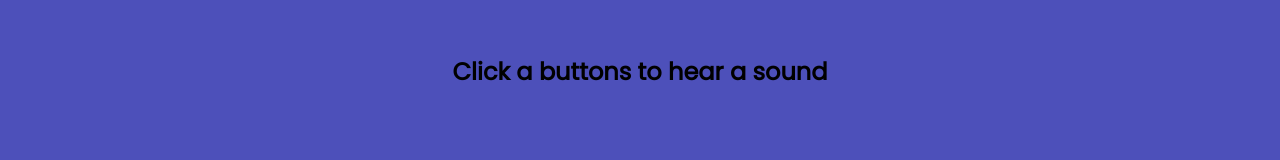
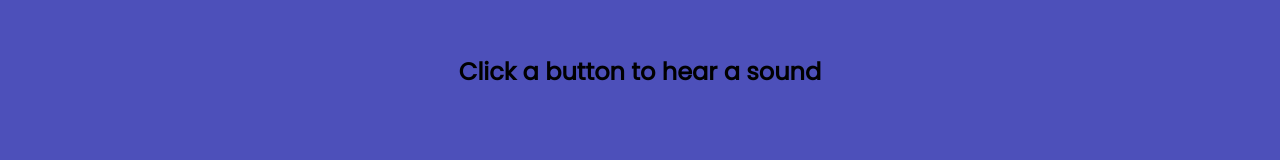
Before and after one commit to RioKartoffel/JS-Day-9, a plain HTML site: page index.html in a window 1280 px wide. Shown: the part 120-280 px from the top of the page. Drawn offline with Linux system fonts and the light colour scheme.

Commit message:
spelling correction

```diff
--- a/index.html
+++ b/index.html
@@ -13,7 +13,7 @@
 </head>
 
 <body>
-    <h2>Click a buttons to hear a sound</h2>
+    <h2>Click a button to hear a sound</h2>
     <audio id="game over" src="mixkit-arcade-retro-game-over-213.wav"></audio>
     <audio id="game notification" src="mixkit-retro-game-notification-212.wav"></audio>
     <audio id="morse code"
```
